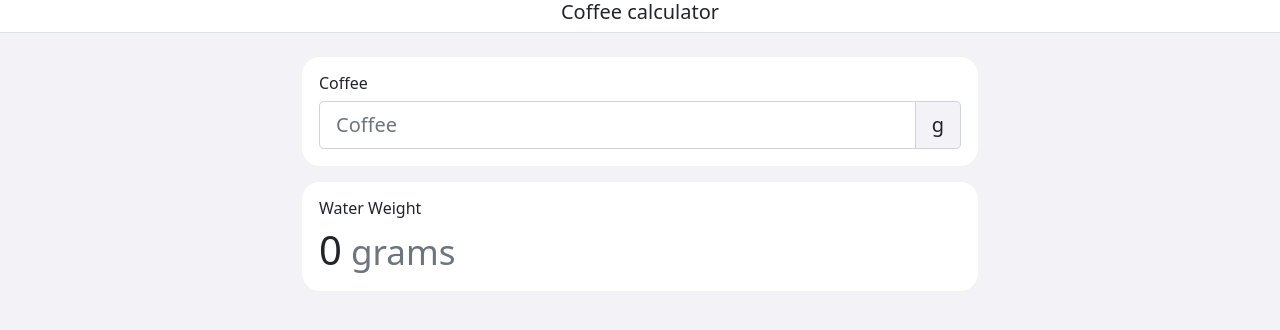
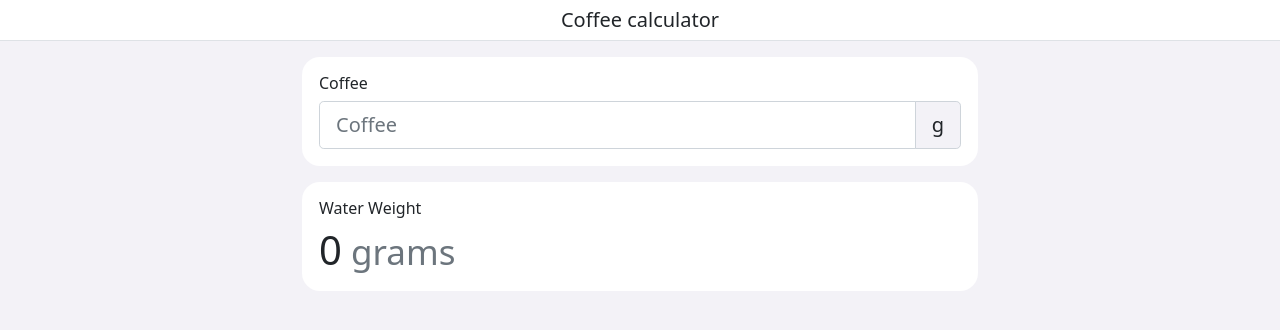
Before and after one commit to drewdh/coffee, a React (Create React App) app: page / in a window 1280 px wide. Shown: the top 330 px of the page. Built offline with nearby package versions, Linux system fonts and the light colour scheme.

Commit message:
fix nav padding

```diff
--- a/src/App.tsx
+++ b/src/App.tsx
@@ -6,7 +6,7 @@ import Calculator from './components/Calculator';
 function App() {
   return (
     <div className="container" style={{paddingTop: 'env(safe-area-inset-top)'}}>
-        <nav className="navbar fixed-top bg-white border-bottom justify-content-center" style={{paddingTop: 'env(safe-area-inset-top)'}}>
+        <nav className="navbar fixed-top bg-white border-bottom justify-content-center" style={{paddingTop: 'calc(8px + env(safe-area-inset-top))'}}>
             <h5 className="mb-0">Coffee calculator</h5>
         </nav>
         <div style={{marginTop: '57px'}}>
```
